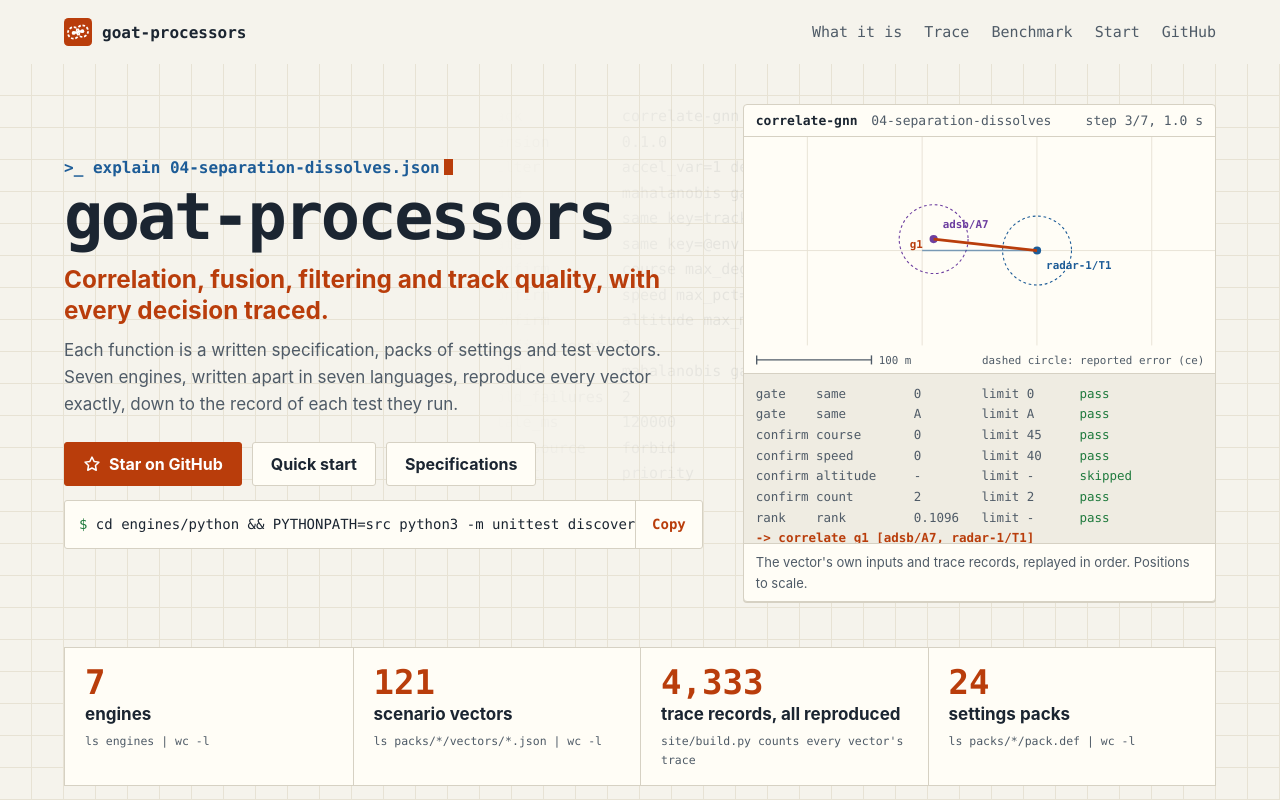
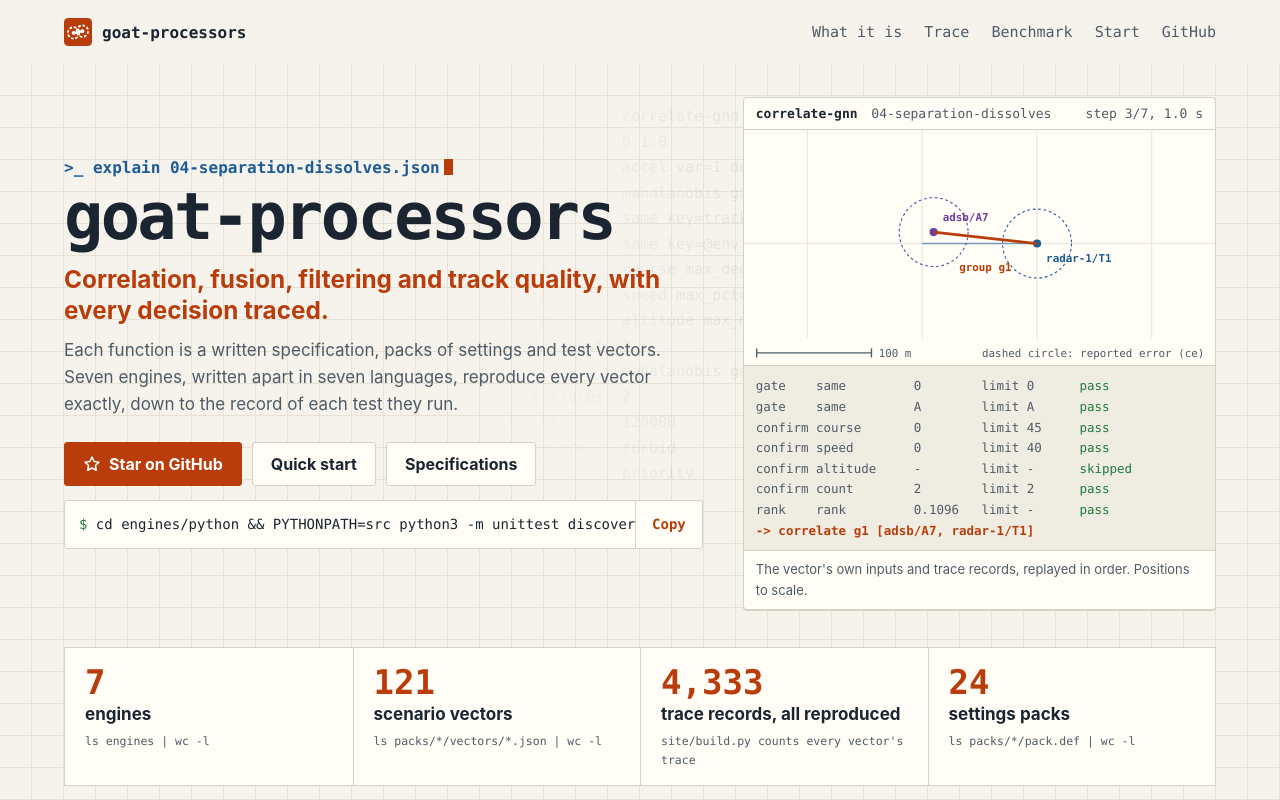
Before and after one commit to USAREUR-AF/goat-processors, a plain HTML site: page site/index.html in a window 1280 px wide. Both pictures are taken after a click on the button "Copy". Shown: the top 800 px of the page. Drawn offline with Linux system fonts and the light colour scheme; files whose address does not match are found by name.

Commit message:
fix(site): show all eight trace lines and label the group below the link
Signed-off-by: dlf-dds <dene.farrell.gov@gmail.com>

```diff
--- a/site/assets/hero.js
+++ b/site/assets/hero.js
@@ -95,7 +95,7 @@
       if (group && pos[group.members[0]] && pos[group.members[1]]) {
         var a = pos[group.members[0]], b = pos[group.members[1]];
         el("line", { "class": "link", x1: a.x, y1: a.y, x2: b.x, y2: b.y });
-        el("text", { "class": "grp", x: Math.min(a.x, b.x) - 12, y: (a.y + b.y) / 2 + 4, "text-anchor": "end" }, group.id);
+        el("text", { "class": "grp", x: (a.x + b.x) / 2, y: Math.max(a.y, b.y) + 30, "text-anchor": "middle" }, "group " + group.id);
       }
       var by = H - 14;
       el("line", { "class": "scale", x1: 14, x2: 14 + bar * cam.s, y1: by, y2: by });
--- a/site/assets/site.css
+++ b/site/assets/site.css
@@ -76,7 +76,7 @@ code, pre { font-family: var(--mono); }
 .plot .trail { fill: none; stroke-width: 1.5; opacity: .55; }
 .plot .link { stroke: var(--accent); stroke-width: 3; }
 .plot .grp { font-weight: 700; fill: var(--accent); }
-.trace { margin: 0; padding: 10px 12px; height: 13.6em; overflow: hidden; border-top: 1px solid var(--rule); background: var(--code-bg);
+.trace { margin: 0; padding: 10px 12px; height: calc(8 * 1.65em + 20px); overflow: hidden; border-top: 1px solid var(--rule); background: var(--code-bg);
   font: 12.5px/1.65 var(--mono); color: var(--quiet); white-space: pre; }
 .trace .pass { color: var(--good); } .trace .fail { color: var(--bad); }
 .trace .ev { color: var(--accent); font-weight: 700; }
```
